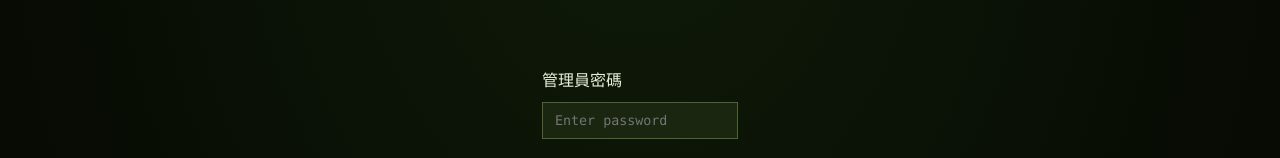
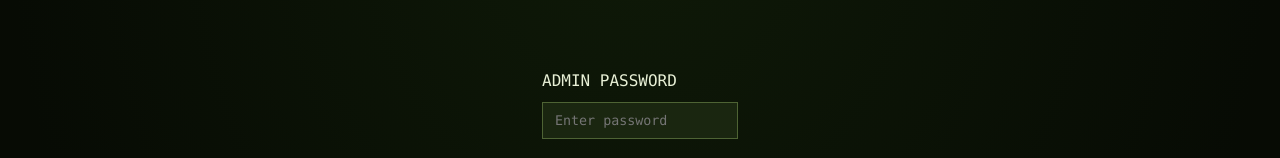
Before and after one commit to cloudstar-crypto/tactic-monitor-v2, a React (Vite) app in the folder frontend/: page / in a window 1280 px wide. Shown: the part 123-281 px from the top of the page. Built offline with nearby package versions, Linux system fonts and the light colour scheme.

Commit message:
fix: change login label from Chinese to English
https://claude.ai/code/session_01VTQRNsGtjkagUB1GiYhGks

```diff
--- a/frontend/src/components/LoginForm.jsx
+++ b/frontend/src/components/LoginForm.jsx
@@ -37,7 +37,7 @@ function LoginForm({ onLoginSuccess }) {
       <form onSubmit={handleSubmit}>
         <div style={{ marginBottom: '20px' }}>
           <label style={{ display: 'block', marginBottom: '10px' }}>
-            管理員密碼
+            ADMIN PASSWORD
           </label>
           <input
             type="password"
```
